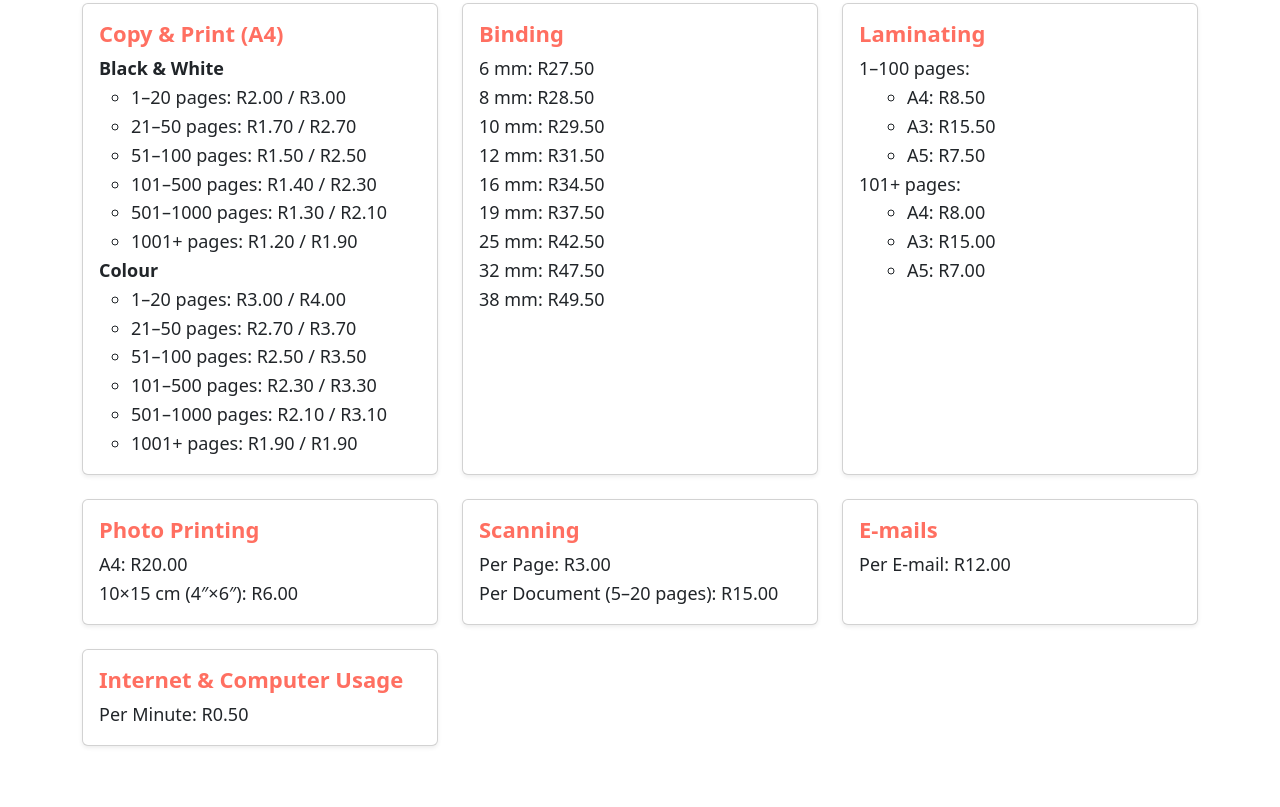
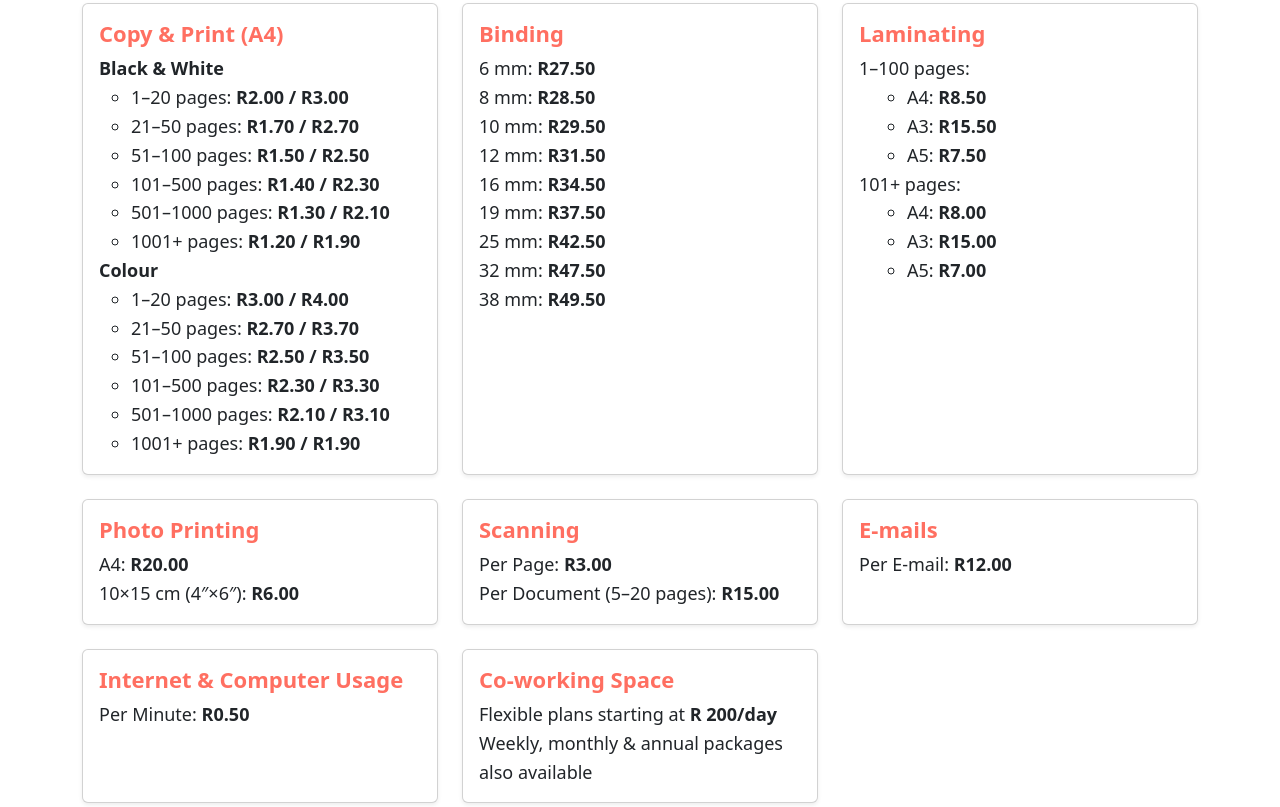
Before and after one commit to MujaahidAjam/D-M-Internet-Caf-, a plain HTML site: page index.html in a window 1280 px wide. Shown: the part 2077-2884 px from the top of the page. Drawn offline with nearby package versions, Linux system fonts and the light colour scheme.

Commit message:
updated pricing section

```diff
--- a/index.html
+++ b/index.html
@@ -234,22 +234,22 @@
               <ul class="list-unstyled mb-0">
                 <li><strong>Black &amp; White</strong>
                   <ul>
-                    <li>1–20 pages: R2.00 / R3.00</li>
-                    <li>21–50 pages: R1.70 / R2.70</li>
-                    <li>51–100 pages: R1.50 / R2.50</li>
-                    <li>101–500 pages: R1.40 / R2.30</li>
-                    <li>501–1000 pages: R1.30 / R2.10</li>
-                    <li>1001+ pages: R1.20 / R1.90</li>
+                    <li>1–20 pages: <strong>R2.00 / R3.00</strong></li>
+                    <li>21–50 pages: <strong>R1.70 / R2.70</strong></li>
+                    <li>51–100 pages: <strong>R1.50 / R2.50</strong></li>
+                    <li>101–500 pages: <strong>R1.40 / R2.30</strong></li>
+                    <li>501–1000 pages: <strong>R1.30 / R2.10</strong></li>
+                    <li>1001+ pages: <strong>R1.20 / R1.90</strong></li>
                   </ul>
                 </li>
                 <li><strong>Colour</strong>
                   <ul>
-                    <li>1–20 pages: R3.00 / R4.00</li>
-                    <li>21–50 pages: R2.70 / R3.70</li>
-                    <li>51–100 pages: R2.50 / R3.50</li>
-                    <li>101–500 pages: R2.30 / R3.30</li>
-                    <li>501–1000 pages: R2.10 / R3.10</li>
-                    <li>1001+ pages: R1.90 / R1.90</li>
+                    <li>1–20 pages: <strong>R3.00 / R4.00</strong></li>
+                    <li>21–50 pages: <strong>R2.70 / R3.70</strong></li>
+                    <li>51–100 pages: <strong>R2.50 / R3.50</strong></li>
+                    <li>101–500 pages: <strong>R2.30 / R3.30</strong></li>
+                    <li>501–1000 pages: <strong>R2.10 / R3.10</strong></li>
+                    <li>1001+ pages: <strong>R1.90 / R1.90</strong></li>
                   </ul>
                 </li>
               </ul>
@@ -264,15 +264,15 @@
             <div class="card-body">
               <h5 class="card-title">Binding</h5>
               <ul class="list-unstyled mb-0">
-                <li>6 mm: R27.50</li>
-                <li>8 mm: R28.50</li>
-                <li>10 mm: R29.50</li>
-                <li>12 mm: R31.50</li>
-                <li>16 mm: R34.50</li>
-                <li>19 mm: R37.50</li>
-                <li>25 mm: R42.50</li>
-                <li>32 mm: R47.50</li>
-                <li>38 mm: R49.50</li>
+                <li>6 mm: <strong>R27.50</strong></li>
+                <li>8 mm: <strong>R28.50</strong></li>
+                <li>10 mm: <strong>R29.50</strong></li>
+                <li>12 mm: <strong>R31.50</strong></li>
+                <li>16 mm: <strong>R34.50</strong></li>
+                <li>19 mm: <strong>R37.50</strong></li>
+                <li>25 mm: <strong>R42.50</strong></li>
+                <li>32 mm: <strong>R47.50</strong></li>
+                <li>38 mm: <strong>R49.50</strong></li>
               </ul>
             </div>
           </div>
@@ -287,16 +287,16 @@
               <ul class="list-unstyled mb-0">
                 <li>1–100 pages:
                   <ul class="ms-3">
-                    <li>A4: R8.50</li>
-                    <li>A3: R15.50</li>
-                    <li>A5: R7.50</li>
+                    <li>A4: <strong>R8.50</strong></li>
+                    <li>A3: <strong>R15.50</strong></li>
+                    <li>A5: <strong>R7.50</strong></li>
                   </ul>
                 </li>
                 <li>101+ pages:
                   <ul class="ms-3">
-                    <li>A4: R8.00</li>
-                    <li>A3: R15.00</li>
-                    <li>A5: R7.00</li>
+                    <li>A4: <strong>R8.00</strong></li>
+                    <li>A3: <strong>R15.00</strong></li>
+                    <li>A5: <strong>R7.00</strong></li>
                   </ul>
                 </li>
               </ul>
@@ -311,8 +311,8 @@
             <div class="card-body">
               <h5 class="card-title">Photo Printing</h5>
               <ul class="list-unstyled mb-0">
-                <li>A4: R20.00</li>
-                <li>10×15 cm (4″×6″): R6.00</li>
+                <li>A4: <strong>R20.00</strong></li>
+                <li>10×15 cm (4″×6″): <strong>R6.00</strong></li>
               </ul>
             </div>
           </div>
@@ -325,8 +325,8 @@
             <div class="card-body">
               <h5 class="card-title">Scanning</h5>
               <ul class="list-unstyled mb-0">
-                <li>Per Page: R3.00</li>
-                <li>Per Document (5–20 pages): R15.00</li>
+                <li>Per Page: <strong>R3.00</strong></li>
+                <li>Per Document (5–20 pages): <strong>R15.00</strong></li>
               </ul>
             </div>
           </div>
@@ -339,7 +339,7 @@
             <div class="card-body">
               <h5 class="card-title">E-mails</h5>
               <ul class="list-unstyled mb-0">
-                <li>Per E-mail: R12.00</li>
+                <li>Per E-mail: <strong>R12.00</strong></li>
               </ul>
             </div>
           </div>
@@ -352,7 +352,22 @@
             <div class="card-body">
               <h5 class="card-title">Internet &amp; Computer Usage</h5>
               <ul class="list-unstyled mb-0">
-                <li>Per Minute: R0.50</li>
+                <li>Per Minute: <strong>R0.50</strong></li>
+              </ul>
+            </div>
+          </div>
+        </div>
+
+        <!-- Co-working space -->
+        <div class="col">
+          <div class="card h-100 shadow-sm">
+            <div class="card-body">
+              <h5 class="card-title">Co-working Space</h5>
+              <ul class="list-unstyled mb-0">
+                <li>
+                  Flexible plans starting at <strong>R 200/day</strong><br>
+                  Weekly, monthly &amp; annual packages also available
+                </li>
               </ul>
             </div>
           </div>
```
